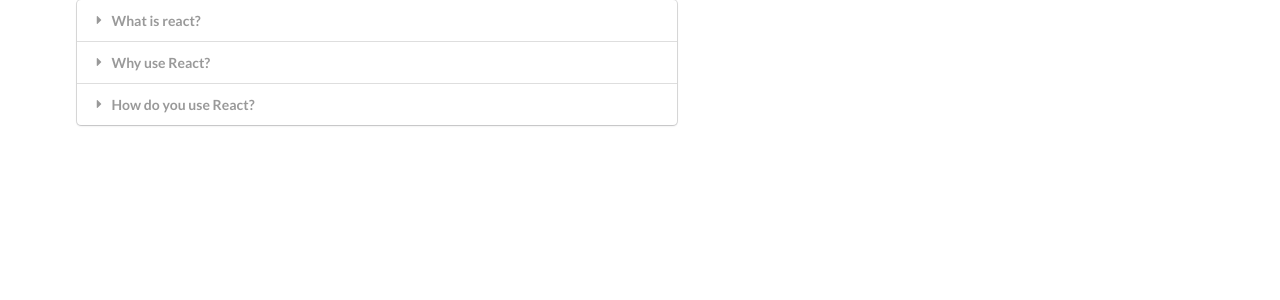
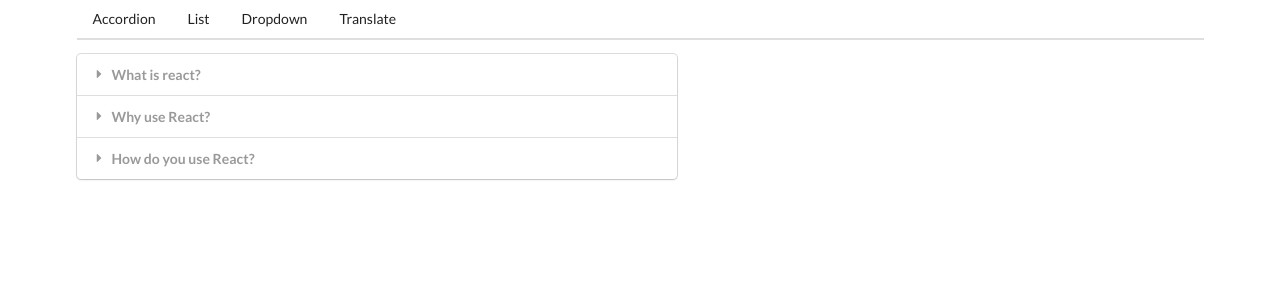
Before and after one commit to AbsoluteZero-cmd/widgets-react-project, a React (Create React App) app: page / in a window 1280 px wide. Shown: the top 300 px of the page. Built offline with nearby package versions, Linux system fonts and the light colour scheme.

Commit message:
final vers

```diff
--- a/src/components/App.js
+++ b/src/components/App.js
@@ -4,6 +4,7 @@
 import Dropdown from './Dropdown';
 import Translate from './Translate';
 import Route from './Route';
+import Header from './Header';
 
 const items = [
     {
@@ -39,6 +40,7 @@
     const [selected, setSelected] = useState(options[0]);
     return (
         <div className='ui container'>
+            <Header />
             <Route path='/'>
                 <Accordion items={items} />
             </Route>
--- a/src/components/Header.js
+++ b/src/components/Header.js
@@ -1,20 +1,23 @@
 import React from 'react';
+import Link from './Link';
 
 const Header = () => {
     return (
         <div className='ui secondary pointing menu'>
-            <a href='/' className='item'>
+            <Link href='/' className='item'>
                 Accordion
-            </a>
-            <a href='/list' className='item'>
+            </Link>
+            <Link href='/list' className='item'>
                 List
-            </a>
-            <a href='/dropdown' className='item'>
+            </Link>
+            <Link href='/dropdown' className='item'>
                 Dropdown
-            </a>
-            <a href='/translate' className='item'>
+            </Link>
+            <Link href='/translate' className='item'>
                 Translate
-            </a>
+            </Link>
         </div>
     );
 };
+
+export default Header;
--- /dev/null
+++ b/src/components/Link.js
@@ -0,0 +1,23 @@
+import React from 'react';
+
+const Link = ({ href, className, children }) => {
+    const onClick = (e) => {
+        if (e.metaKey || e.ctrlKey) {
+            return;
+        }
+
+        e.preventDefault();
+        window.history.pushState({}, '', href);
+
+        const navEvent = new PopStateEvent('popstate');
+        window.dispatchEvent(navEvent);
+    };
+
+    return (
+        <a onClick={onClick} href={href} className={className}>
+            {children}
+        </a>
+    );
+};
+
+export default Link;
--- a/src/components/Route.js
+++ b/src/components/Route.js
@@ -1,5 +1,21 @@
+import { useEffect, useState } from 'react';
+
 const Route = ({ path, children }) => {
-    return window.location.pathname === path ? children : null;
+    const [currentPath, setCurrenPath] = useState(window.location.pathname);
+
+    useEffect(() => {
+        const onLocationChange = () => {
+            setCurrenPath(window.location.pathname);
+        };
+
+        window.addEventListener('popstate', onLocationChange);
+
+        return () => {
+            window.removeEventListener('popstate', onLocationChange);
+        };
+    }, []);
+
+    return currentPath === path ? children : null;
 };
 
 export default Route;
```
